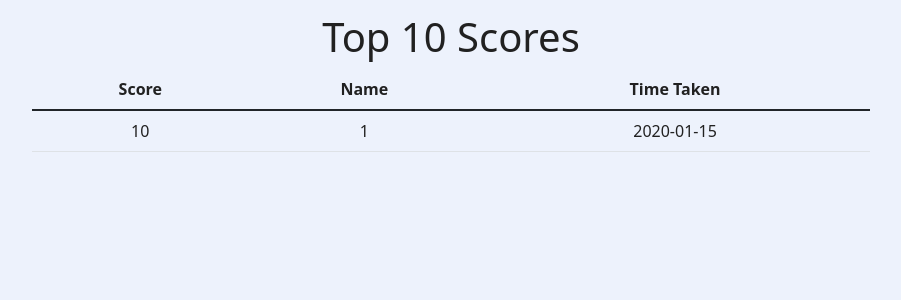
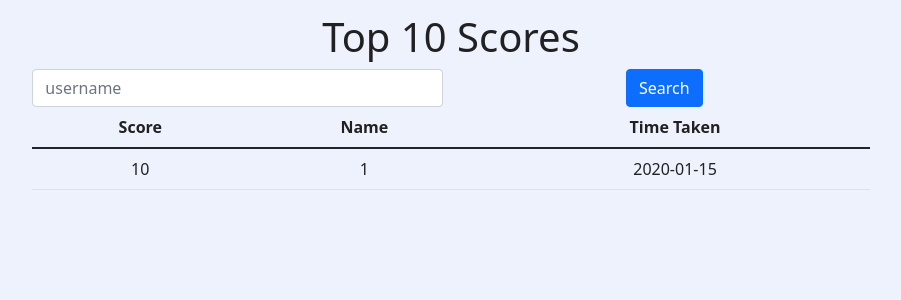
Before and after one commit to benvarian/CITS3403-Project, a Flask app: page /leaderboard in a window 1280 px wide. Shown: the part 72-372 px from the top of the page, without its empty margins (189-1090 px from the left). Run offline with Flask 2, Linux system fonts and the light colour scheme; tables that the repository leaves empty hold one stand-in row (values such as "Sample post"); some libraries are stand-ins or nearby versions.

Commit message:
cleaned up route page for errors (Stats), added more functionality to leaderboard.html page

```diff
--- a/Scrambled/app/game/last_updaten.txt
+++ b/Scrambled/app/game/last_updaten.txt
@@ -1 +1 @@
-18-05-2022
+19-05-2022
--- a/Scrambled/app/templates/leaderboard.html
+++ b/Scrambled/app/templates/leaderboard.html
@@ -5,22 +5,41 @@
 <div class="container-fluid">
   <div class="row gx-0">
     <div class="col-sm-2"></div>
-    <div class="col-sm-8" style="text-align: center;">
+    <div class="col-sm-8" style="text-align: center">
       <h1>Top 10 Scores</h1>
+      <div class="row g-3">
+        <div class="col-md-6">
+          <input
+            type="username"
+            class="form-control"
+            id="username_search"
+            placeholder="username"
+          />
+        </div>
+        <div class="col-md-6">
+          <buttton class="btn btn-primary" type="submit" id="search_stats_user"
+            >Search</buttton
+          >
+        </div>
+      </div>
       <table class="table">
         <thead>
           <tr>
             <th>Score</th>
             <th>Name</th>
             <th>Time Taken</th>
-
           </tr>
         </thead>
         <tbody>
           {% for statistic in stats %}
           <tr>
             <td>{{ statistic.score }}</td>
-            <td>{{ statistic.userId }}</td>
+            <td
+              onclick="location.href='statistics/{{statistic.userId}}'"
+              style="cursor: pointer"
+            >
+              {{ statistic.userId }}
+            </td>
             <td>{{ statistic.timeTaken }}</td>
           </tr>
           {% endfor %}
@@ -30,5 +49,12 @@
     <div class="col-sm-2"></div>
   </div>
 </div>
-
+<script>
+  let searchUser = document.getElementById("search_stats_user");
+  searchUser.addEventListener("click", () => {
+    searchfor = document.getElementById("username_search").value;
+    console.log(searchfor);
+    window.location = 'statistics/' + searchfor;
+  });
+</script>
 {% endblock %}
--- a/scrambled/app/routes.py
+++ b/scrambled/app/routes.py
@@ -8,7 +8,6 @@ from app.email import send_password_reset_email
 from flask_login import current_user, login_required, login_user, logout_user
 from app.models import User, Post
 from werkzeug.urls import url_parse
-from datetime import datetime
 import json
 from sqlalchemy.sql.expression import func
 from app.game import scrambledLetters, checkWordExists
@@ -51,20 +50,28 @@ def stats(username):
         User, User.username == Statistics.userId).filter(Statistics.userId == username).filter(Statistics.gameMode == "speed").all()
     datesofSubmissions = db.session.query(Statistics.game_completed, Statistics.score).outerjoin(
         User, User.username == Statistics.userId).filter(Statistics.userId == username).order_by(Statistics.game_completed.asc()).limit(10).all()
-    # gamesPlayed = db.session.query(func.count(Statistics.score)).filter(Statistics.userId==username).all()
+
     gamesPlayedNormal = Statistics.query.filter(Statistics.userId==username).filter(Statistics.gameMode=='normal').count()
     gamesPlayedSpeed = Statistics.query.filter(Statistics.userId==username).filter(Statistics.gameMode=='speed').count()
     avgNormalScore = db.session.query(db.func.round(db.func.avg(Statistics.score),0)).filter(Statistics.userId==username).filter(Statistics.gameMode == 'normal').first()
     avgSpeedScore = db.session.query(db.func.round(db.func.avg(Statistics.score),0)).filter(Statistics.userId==username).filter(Statistics.gameMode == 'speed').first()
 
     user = User.query.filter_by(username=username).first_or_404()
-    # averagegameScore =  re.sub(',','',str(averagegameScore))
-    # test = float(averagegameScore)
-    # # averagegameScore = round(averagegameScore)
-    # print(test)
-    next_url = redirect(url_for('stats', username=username))
+
+    next_url = redirect(url_for('index'))
+
+    if avgSpeedScore[0] == None:
+        avgSpeedScore = list(filter(None, avgSpeedScore))
+        speedModeAverage = 0
+    else:
+        speedModeAverage = int(avgSpeedScore[0])
+    if avgNormalScore[0] == None:
+        avgNormalScore = list(filter(None,avgNormalScore))
+        avgNormalScore = 0
+    else:
+        avgNormalScore = int(avgNormalScore[0])
+
     scoresforNormal = []
-
     for amounts, _ in scoresforNormalData:
         scoresforNormal.append(amounts)
     scoresforSpeed = []
@@ -75,28 +82,28 @@ def stats(username):
         dates.append(amounts2)
     form = EmptyForm()
     return render_template('statistics.html', next_url=next_url, stats=stats, averagegameScore=json.dumps(averagegameScore, indent=0, sort_keys=True, default=str), datesScore=json.dumps(scoresforNormal), datesofSubmissions=json.dumps(dates, indent=4, sort_keys=True, default=str), speedScores=json.dumps(scoresforSpeed, indent=4, sort_keys=True, default=str), user=user,
-    form=form,gamesPlayedNormal=gamesPlayedNormal,gamesPlayedSpeed=gamesPlayedSpeed,avgSpeedScore=avgSpeedScore,avgNormalScore=avgNormalScore)
+    form=form,gamesPlayedNormal=gamesPlayedNormal,gamesPlayedSpeed=gamesPlayedSpeed,speedModeAverage=speedModeAverage,avgNormalScore=avgNormalScore)
 
 
 @app.route('/login', methods=['GET', 'POST'])
 def login():
     if current_user.is_authenticated:
         user = str(current_user)
-
         user = re.sub('User', '', user)
         user = re.sub('<', '', user)
         user = re.sub('>', '', user)
+        username = user.strip()
 
-        username = user.strip()
         return redirect(url_for('stats', username=username))
     form = LoginForm()
     if form.validate_on_submit():
         user = User.query.filter_by(username=form.username.data).first()
         if user is None or not user.check_password(form.password.data):
             flash('Invalid username or password')
-            return redirect(url_for('login'))
+
+            return redirect(url_for('index'))
         login_user(user, remember=form.remember_me.data)
-        print(current_user.is_authenticated)
+
         return redirect(url_for('index'))
     return render_template('login.html', title='Sign In', form=form)
 
```
Also changed, not shown: Scrambled/app/game/nletters.txt (+5 -5 lines), Scrambled/app/templates/statistics.html (+11 -5 lines), scrambled/app.db, scrambled/app/static/app.js (line endings or trailing spaces).
